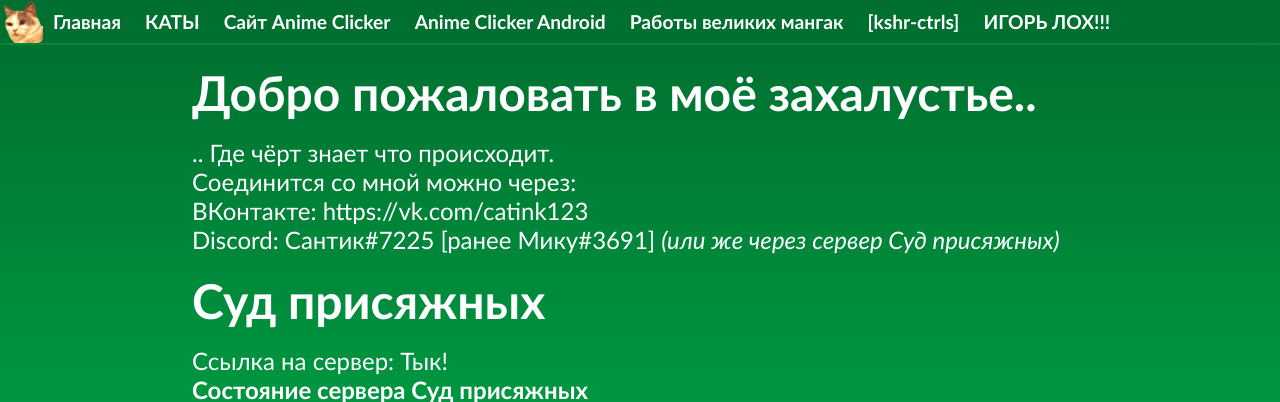
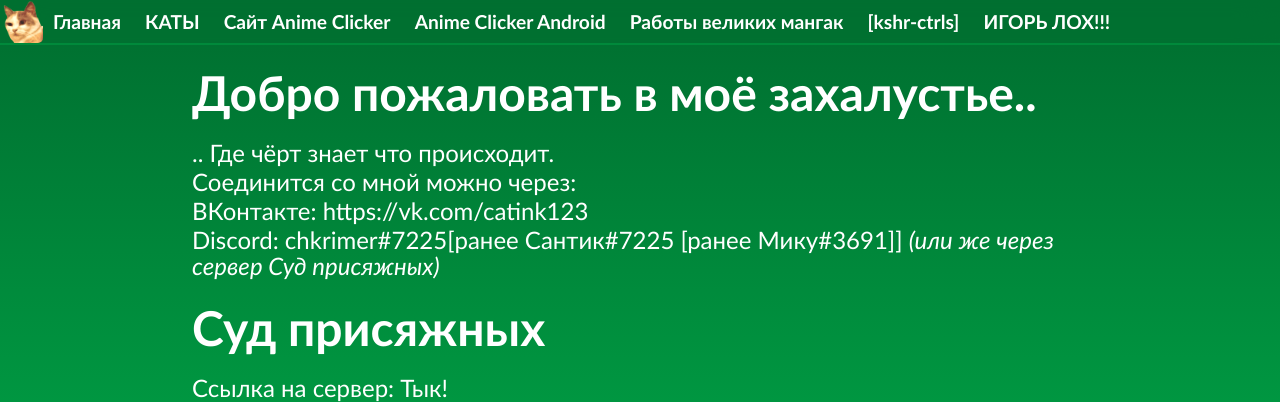
Before and after one commit to catink123/catink123.github.io, a Jekyll site: the page built from index.html, in a window 1280 px wide and 1302 px high, cut to the strip 0-402 px from the top of the window. Built offline with Jekyll 4.4.1, drawn with Linux system fonts in a browser that asks for light colours.

Commit message:
Update index.html

```diff
--- a/index.html
+++ b/index.html
@@ -7,7 +7,7 @@ title: Catink123 Site
 	<p>.. Где чёрт знает что происходит.</p>
 	<p>Соединится со мной можно через: </p>
 	<p>ВКонтакте: <a href="https://vk.com/catink123">https://vk.com/catink123</a></p>
-	<p>Discord: Сантик#7225 [ранее Мику#3691] <i>(или же через сервер Суд присяжных)</i></p>
+	<p>Discord: chkrimer#7225[ранее Сантик#7225 [ранее Мику#3691]] <i>(или же через сервер Суд присяжных)</i></p>
 	<h1>Суд присяжных</h1>
 	<p>Ссылка на сервер: <a href="https://discord.gg/5AxuEDP">Тык!</a></p>
 	<p><strong>Состояние сервера Суд присяжных</strong></p>
```
